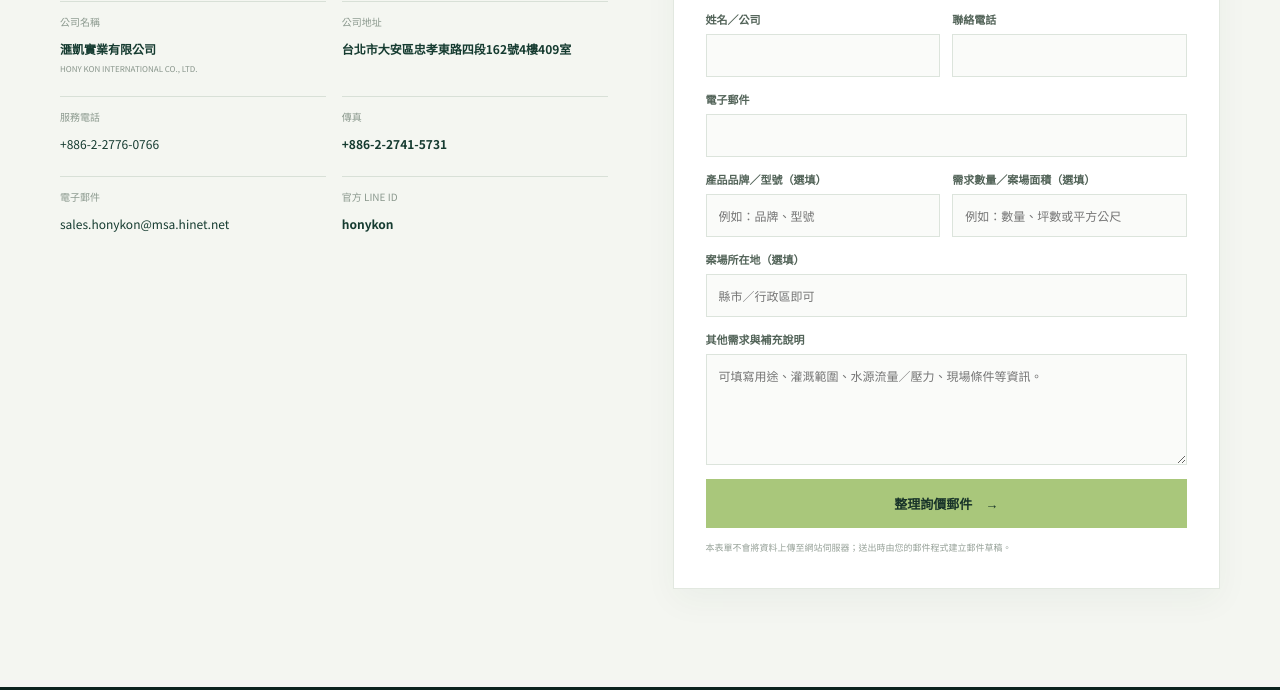
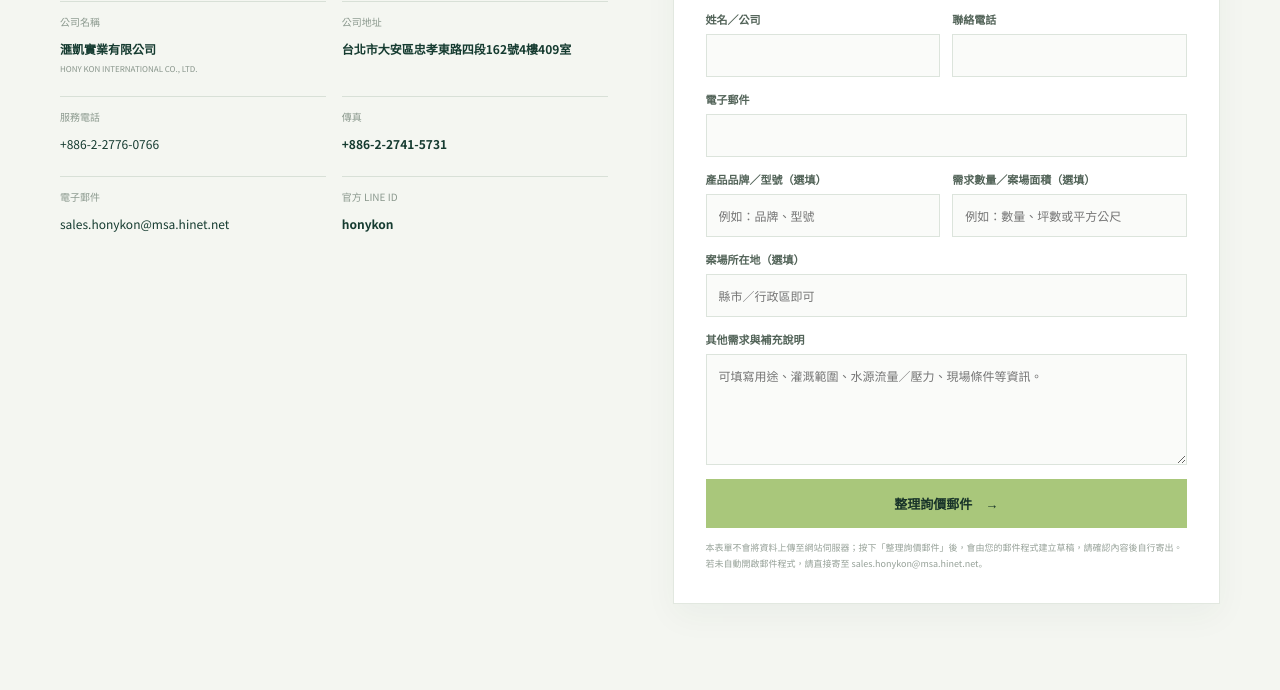
Before and after one commit to bryandai99/honykon-site, a plain HTML site: page preview/index.html in a window 1280 px wide. Shown: the part 6861-7551 px from the top of the page. Drawn offline with Linux system fonts and the light colour scheme.

Commit message:
Improve inquiry mailto form fallback guidance

```diff
--- a/preview/index.html
+++ b/preview/index.html
@@ -60,7 +60,7 @@
 <div class="portfolio-note"><b>應用照片說明</b><span>本區照片用於說明景觀噴灌與溫室微噴應用方向，並非滙凱實際完工案例；後續可再換成取得授權的實際案場照片。</span></div><p class="fine">照片來源：景觀噴灌－<a href="https://commons.wikimedia.org/wiki/File:Irrigation_sprinkler_at_a_Parisian_lawn.jpg" target="_blank" rel="noopener">Sergey Ivanov（CC BY-SA 3.0）</a>、<a href="https://commons.wikimedia.org/wiki/File:2003-09-28_Lawn_sprinklers_at_NCSSM.jpg" target="_blank" rel="noopener">Ildar Sagdejev（CC BY-SA 3.0）</a>、<a href="https://commons.wikimedia.org/wiki/File:Irrigation_sprinkler_in_Noshiro_City.jpg" target="_blank" rel="noopener">掬茶（CC BY-SA 4.0）</a>；溫室灌溉－<a href="https://commons.wikimedia.org/wiki/File:Irrigation_in_a_Greenhouse.jpg" target="_blank" rel="noopener">Alabama Extension（CC0）</a>、<a href="https://commons.wikimedia.org/wiki/File:Irrigation_in_a_Greenhouse_-_49244305942.jpg" target="_blank" rel="noopener">Alabama Extension（CC0）</a>、<a href="https://commons.wikimedia.org/wiki/File:Irrigation_in_a_Greenhouse_-_49244090796.jpg" target="_blank" rel="noopener">Alabama Extension（CC0）</a>。圖片為應用示意，非滙凱實際工程實績。</p></div></section>
 <section class="about" id="about"><div class="wrap about-grid"><div><p class="eyebrow">ABOUT HONY KON</p><h2>不只提供設備，<br><em>更重視整套系統的合理性。</em></h2></div><div><p>滙凱實業有限公司專注於灌溉設備供應與工程技術整合。從產品規格、流量與壓力條件，到配置與現場應用，我們以實際需求為出發點，協助客戶與工程夥伴找到合適的解決方式。</p><a class="btn ghost" href="#contact">與我們討論需求　→</a></div></div></section>
 <section class="section contact" id="contact"><div class="wrap contact-grid"><div><p class="eyebrow">CONTACT & INQUIRY</p><h2>告訴我們您的需求。</h2><p class="contact-lead">產品採購可提供品牌、型號與數量；工程諮詢可提供場地照片、CAD 圖面、面積及水源條件，方便進一步評估。</p><div class="details"><div><small>公司名稱</small><b>滙凱實業有限公司</b><span>HONY KON INTERNATIONAL CO., LTD.</span></div><div><small>公司地址</small><b>台北市大安區忠孝東路四段162號4樓409室</b></div><div><small>服務電話</small><a href="tel:+886227760766">+886-2-2776-0766</a></div><div><small>傳真</small><b>+886-2-2741-5731</b></div><div><small>電子郵件</small><a href="mailto:sales.honykon@msa.hinet.net">sales.honykon@msa.hinet.net</a></div><div><small>官方 LINE ID</small><b>honykon</b></div></div></div>
-<form id="inquiry"><h3>產品採購／工程專案詢價</h3><p>送出後會開啟電子郵件草稿，您可檢查內容後寄出。</p><label>需求類型<select name="需求類型" required><option value="">請選擇</option><option>產品採購／規格詢價</option><option>灌溉工程／系統規劃</option><option>技術問題／其他</option></select></label><div class="form-row"><label>姓名／公司<input name="姓名或公司" required></label><label>聯絡電話<input name="聯絡電話" type="tel" required></label></div><label>電子郵件<input name="電子郵件" type="email"></label><div class="form-row"><label>產品品牌／型號（選填）<input name="產品品牌或型號" placeholder="例如：品牌、型號"></label><label>需求數量／案場面積（選填）<input name="數量或面積" placeholder="例如：數量、坪數或平方公尺"></label></div><label>案場所在地（選填）<input name="案場所在地" placeholder="縣市／行政區即可"></label><label>其他需求與補充說明<textarea name="需求內容" rows="5" placeholder="可填寫用途、灌溉範圍、水源流量／壓力、現場條件等資訊。"></textarea></label><button class="btn primary" type="submit">整理詢價郵件　→</button><small class="form-note">本表單不會將資料上傳至網站伺服器；送出時由您的郵件程式建立郵件草稿。</small></form></div></section>
+<form id="inquiry"><h3>產品採購／工程專案詢價</h3><p>送出後會開啟電子郵件草稿，您可檢查內容後寄出。</p><label>需求類型<select name="需求類型" required><option value="">請選擇</option><option>產品採購／規格詢價</option><option>灌溉工程／系統規劃</option><option>技術問題／其他</option></select></label><div class="form-row"><label>姓名／公司<input name="姓名或公司" required></label><label>聯絡電話<input name="聯絡電話" type="tel" required></label></div><label>電子郵件<input name="電子郵件" type="email"></label><div class="form-row"><label>產品品牌／型號（選填）<input name="產品品牌或型號" placeholder="例如：品牌、型號"></label><label>需求數量／案場面積（選填）<input name="數量或面積" placeholder="例如：數量、坪數或平方公尺"></label></div><label>案場所在地（選填）<input name="案場所在地" placeholder="縣市／行政區即可"></label><label>其他需求與補充說明<textarea name="需求內容" rows="5" placeholder="可填寫用途、灌溉範圍、水源流量／壓力、現場條件等資訊。"></textarea></label><button class="btn primary" type="submit">整理詢價郵件　→</button><small class="form-note">本表單不會將資料上傳至網站伺服器；按下「整理詢價郵件」後，會由您的郵件程式建立草稿，請確認內容後自行寄出。若未自動開啟郵件程式，請直接寄至 <a href="mailto:sales.honykon@msa.hinet.net">sales.honykon@msa.hinet.net</a>。</small></form></div></section>
 <div class="product-modal" id="product-modal" hidden>
  <div class="product-modal-backdrop" data-modal-close></div>
  <section class="product-dialog" role="dialog" aria-modal="true" aria-labelledby="product-modal-title">
```
